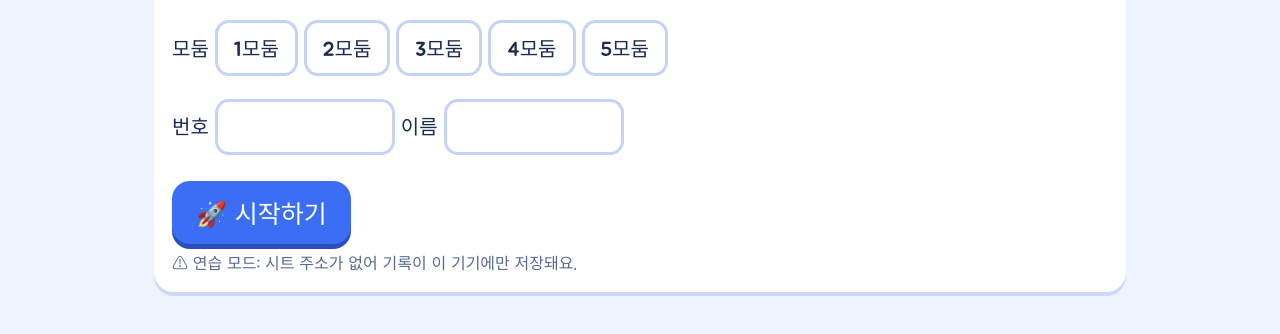
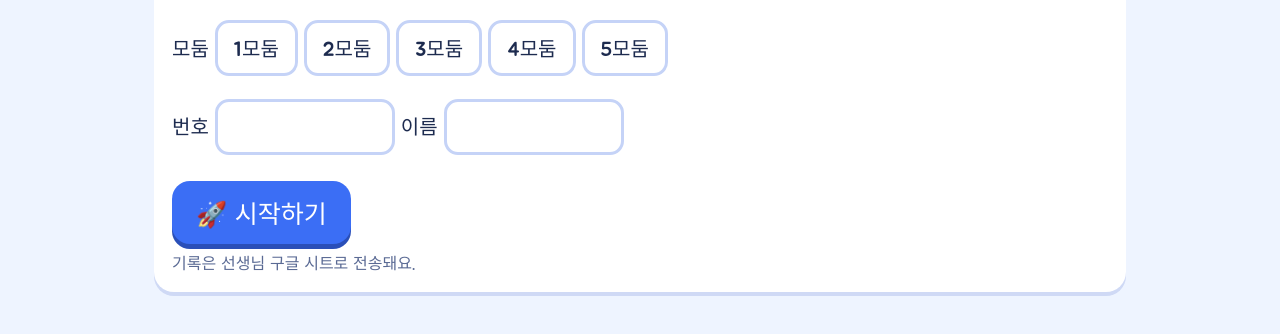
Before and after one commit to 6891sally/jeongaedo, a plain HTML site: page index.html in a window 1280 px wide. Shown: the part 186-520 px from the top of the page. Drawn offline with Linux system fonts and the light colour scheme.

Commit message:
Add Google Apps Script URL to index.html

```diff
--- a/index.html
+++ b/index.html
@@ -97,7 +97,7 @@ header{gap:10px}header h1{flex:1}.tbtn{font:inherit;font-size:17px;border:2px so
 <main id="app"></main>
 <script>
 /* ===== 설정: 구글 앱스크립트 웹앱 URL(/exec 로 끝나는 주소)을 따옴표 안에 붙여 넣으세요 ===== */
-const SCRIPT_URL = '';
+const SCRIPT_URL = 'https://script.google.com/macros/s/AKfycbx1lzoEHH8VThUpFGIR_nxD7qSGrGWgQgwmrZGe6E_g6Y7BRD0NwUX8dVdBt3QWUFQWfQ/exec';
 const PASS = 0.5, PT_OK = 10, PT_BONUS = 5, PT_HINT = 3;
 //CORE
 const K=(r,c)=>r+','+c;
```
